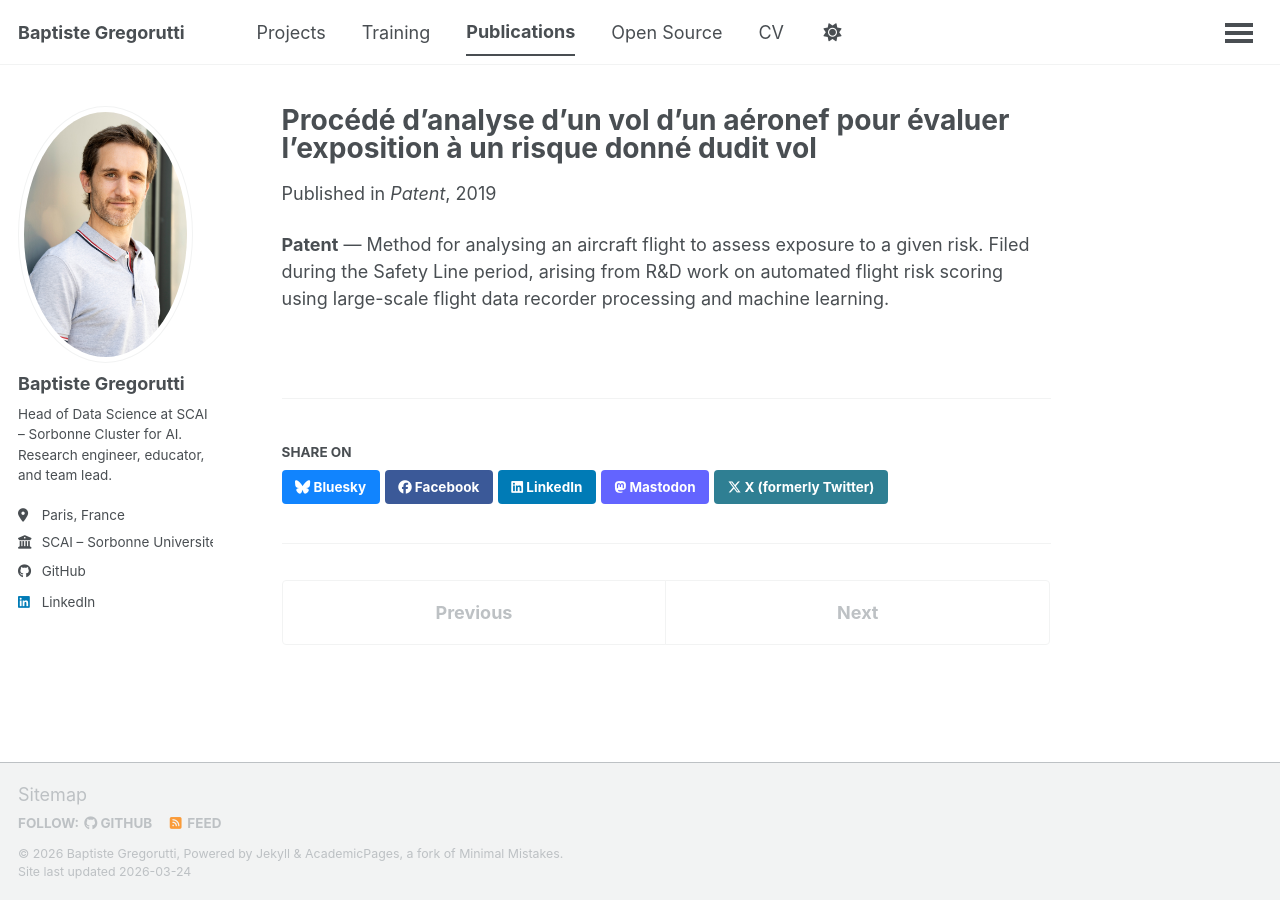
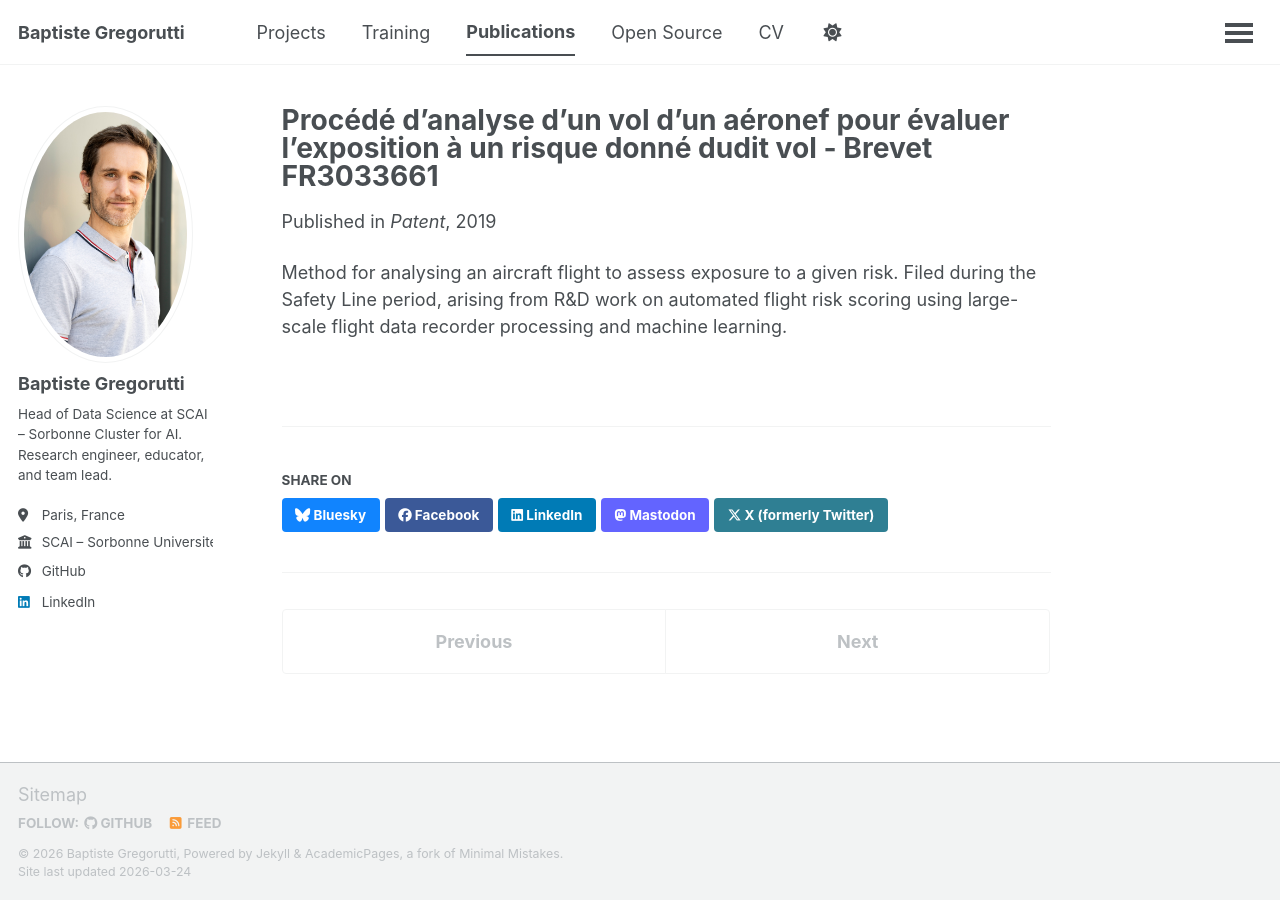
Before and after one commit to bgregorutti/bgregorutti.github.io, a Jekyll site: the page built from _publications/patent-flight-risk.md, in a window 1280 px wide. Built offline with Jekyll 4.4.1, drawn with Linux system fonts in a browser that asks for light colours; a script that is not in the unit is left out.

Commit message:
more and more

```diff
--- a/_publications/patent-flight-risk.md
+++ b/_publications/patent-flight-risk.md
@@ -1,9 +1,9 @@
 ---
-title: "Procédé d'analyse d'un vol d'un aéronef pour évaluer l'exposition à un risque donné dudit vol"
+title: "Procédé d'analyse d'un vol d'un aéronef pour évaluer l'exposition à un risque donné dudit vol - Brevet FR3033661"
 collection: publications
 date: 2019-01-01
 venue: "Patent"
-paperurl: ""
+paperurl: "https://data.inpi.fr/brevets/FR3033661?q=#FR3033661"
 ---
 
-**Patent** — Method for analysing an aircraft flight to assess exposure to a given risk. Filed during the Safety Line period, arising from R&D work on automated flight risk scoring using large-scale flight data recorder processing and machine learning.
+Method for analysing an aircraft flight to assess exposure to a given risk. Filed during the Safety Line period, arising from R&D work on automated flight risk scoring using large-scale flight data recorder processing and machine learning.
```
Also changed, not shown: _pages/about.md (+1 -1 lines), _pages/publications.md (+1 -1 lines), _publications/patent-plan-de-vol.md (added, +9 -0 lines), _publications/thesis.md (+1 -1 lines).
